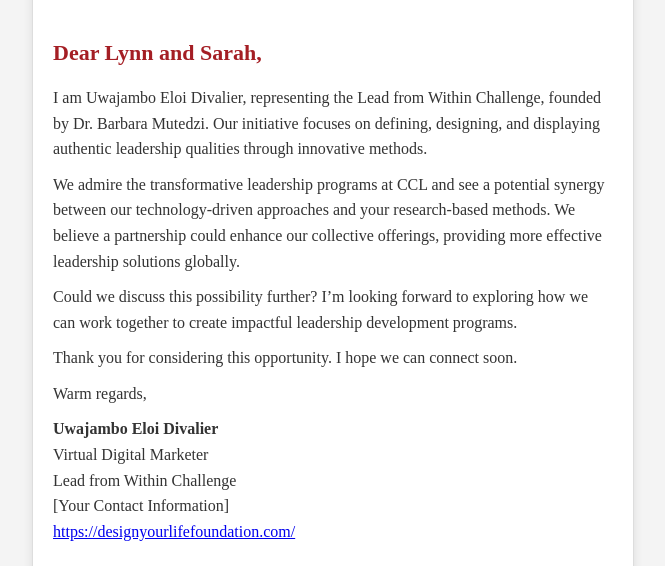
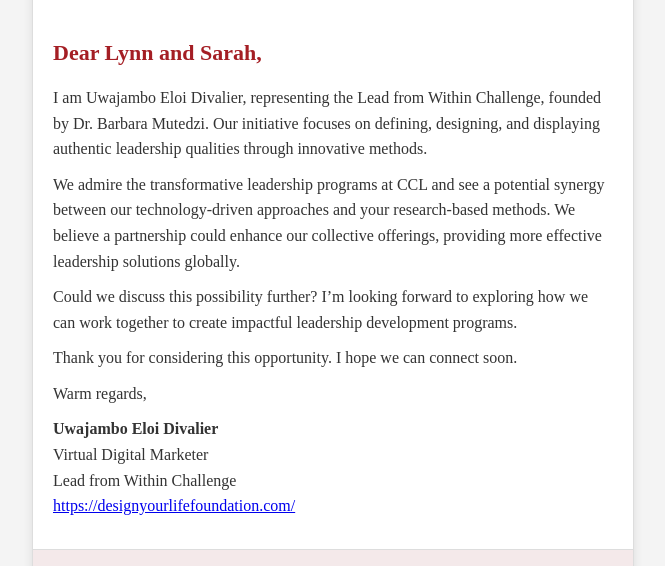
Before and after one commit to Divalier/dly, a plain HTML site: page index.html in a window 1280 px wide. Shown: the part 234-800 px from the top of the page, without its empty margins (307-972 px from the left). Drawn offline with Linux system fonts and the light colour scheme.

Commit message:
Update index.html

```diff
--- a/index.html
+++ b/index.html
@@ -148,7 +148,6 @@
             <p><strong>Uwajambo Eloi Divalier</strong><br>
             Virtual Digital Marketer<br>
             Lead from Within Challenge<br>
-            [Your Contact Information]<br>
             <a href="https://designyourlifefoundation.com/">https://designyourlifefoundation.com/</a></p>
         </div>
         <div class="additional-section">
```
